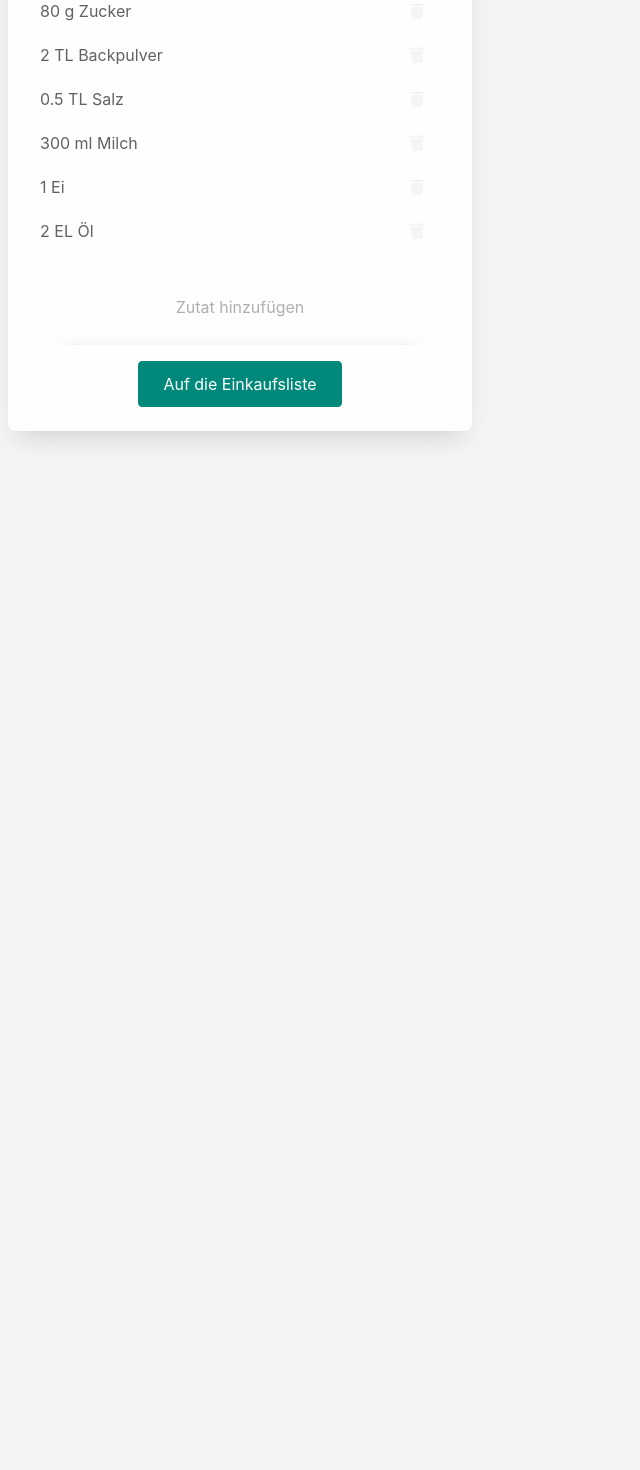
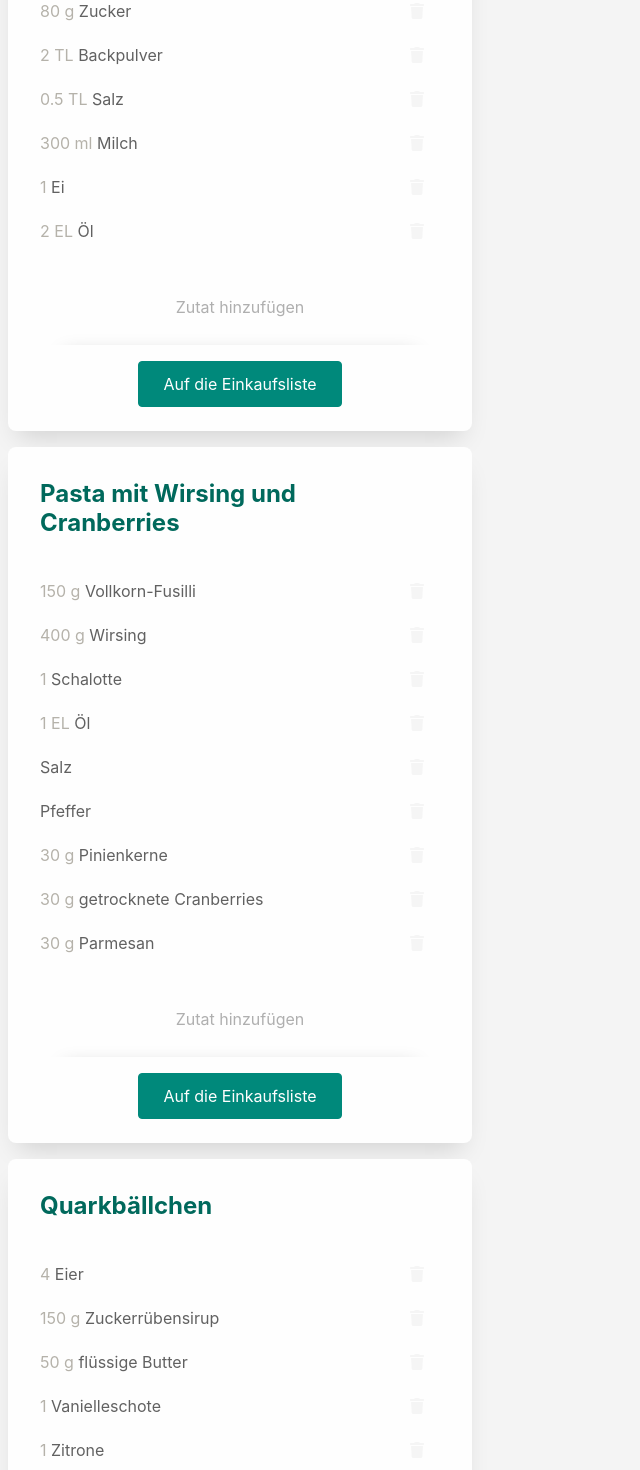
Before and after one commit to lukaskorten/recipes, a Svelte app: page / in a window 1280 px wide. Shown: the part 200-1670 px from the top of the page, without its empty margins (0-640 px from the left). Before the commit the page ends 800 px from the top, so only its background shows below. Built offline with nearby package versions, Linux system fonts and the light colour scheme.

Commit message:
add more recipes

```diff
--- a/src/App.svelte
+++ b/src/App.svelte
@@ -1,8 +1,8 @@
 <script>
   import { recipes } from "./recipes.js";
   import Recipe from "./recipe/Recipe.svelte";
-
-  const pancakes = recipes[0];
 </script>
 
-<Recipe recipe={pancakes} />
+{#each recipes as recipe}
+  <Recipe {recipe} />
+{/each}
--- a/src/recipe/Ingredient.svelte
+++ b/src/recipe/Ingredient.svelte
@@ -2,8 +2,8 @@
   import IconButton from "../ui/IconButton.svelte";
   import { createEventDispatcher } from "svelte";
 
-  export let amount;
-  export let unit = "";
+  export let amount = null;
+  export let unit = null;
   export let description;
 
   const dispatch = createEventDispatcher();
@@ -24,6 +24,10 @@
     padding: 0.4rem 0;
   }
 
+  .amount {
+    color: #b5b2aa;
+  }
+
   .buttons {
     opacity: 0.1;
     transition: opacity ease 250ms;
@@ -35,7 +39,13 @@
 </style>
 
 <div>
-  <span class="ingredient">{amount} {unit} {description}</span>
+  <span class="ingredient">
+    <span class="amount">
+      {#if amount}{amount}{/if}
+      {#if unit}{unit}{/if}
+    </span>
+    {description}
+  </span>
   <span class="buttons">
     <IconButton
       icon="trash"
--- a/src/recipe/Recipe.svelte
+++ b/src/recipe/Recipe.svelte
@@ -1,7 +1,6 @@
 <script>
   import { flip } from "svelte/animate";
   import { slide } from "svelte/transition";
-
   import Ingredient from "./Ingredient.svelte";
   import Button from "../ui/Button.svelte";
   import IconButton from "../ui/IconButton.svelte";
@@ -42,6 +41,7 @@
     padding: 1rem 2rem;
     box-shadow: 0 15px 25px -10px rgba(0, 0, 0, 0.15);
     background: #fefefe;
+    margin: 0 0 1rem;
   }
 
   h2 {
@@ -79,7 +79,7 @@
 </style>
 
 <div class="recipe">
-  <h2>American Pancakes</h2>
+  <h2>{title}</h2>
   <ul>
     {#each ingredients as ingredient (ingredient)}
       <li animate:flip={{ duration: 250 }}>
--- a/src/recipes.js
+++ b/src/recipes.js
@@ -11,5 +11,36 @@ export let recipes = [
 			{ amount: 1, description: 'Ei' },
 			{ amount: 2, unit: 'EL', description: 'Öl' }
 		]
+	},
+	{
+		title: 'Pasta mit Wirsing und Cranberries',
+		ingredients: [
+			{ amount: 150, unit: 'g', description: 'Vollkorn-Fusilli' },
+			{ amount: 400, unit: 'g', description: 'Wirsing' },
+			{ amount: 1, description: 'Schalotte' },
+			{ amount: 1, unit: 'EL', description: 'Öl' },
+			{ description: 'Salz' },
+			{ description: 'Pfeffer' },
+			{ amount: 30, unit: 'g', description: 'Pinienkerne' },
+			{ amount: 30, unit: 'g', description: 'getrocknete Cranberries' },
+			{ amount: 30, unit: 'g', description: 'Parmesan' }
+		]
+	},
+	{
+		title: 'Quarkbällchen',
+		ingredients: [
+			{ amount: 4, description: 'Eier' },
+			{ amount: 150, unit: 'g', description: 'Zuckerrübensirup' },
+			{ amount: 50, unit: 'g', description: 'flüssige Butter' },
+			{ amount: 1, description: 'Vanielleschote' },
+			{ amount: 1, description: 'Zitrone' },
+			{ amount: 500, unit: 'g', description: 'Magerquark' },
+			{ amount: 300, unit: 'g', description: 'Mehl' },
+			{ amount: 1, unit: 'Päckchen', description: 'Backpulver' },
+			{ amount: 100, unit: 'g', description: 'Speisestärke' },
+			{ amount: 1.5, unit: 'l', description: 'Pflanzenöl zum Frittieren' },
+			{ description: 'Zimt' },
+			{ description: 'Zucker' }
+		]
 	}
 ];
```
